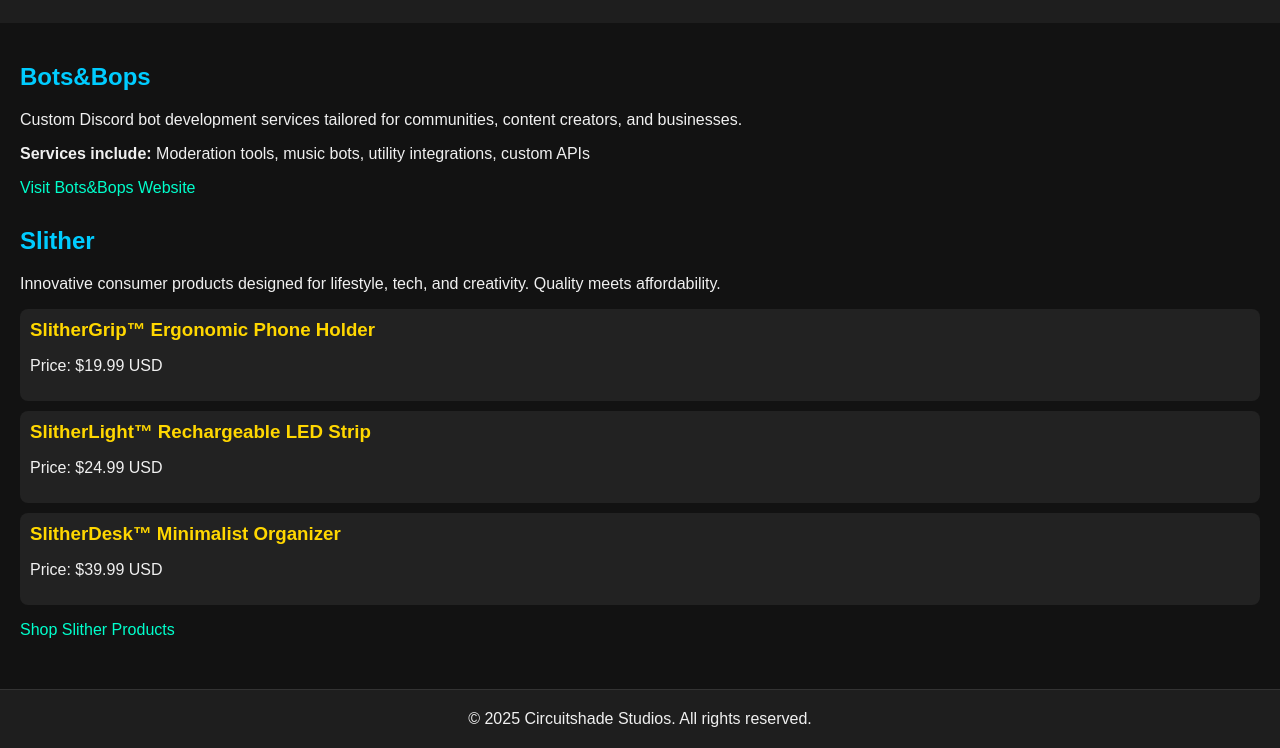
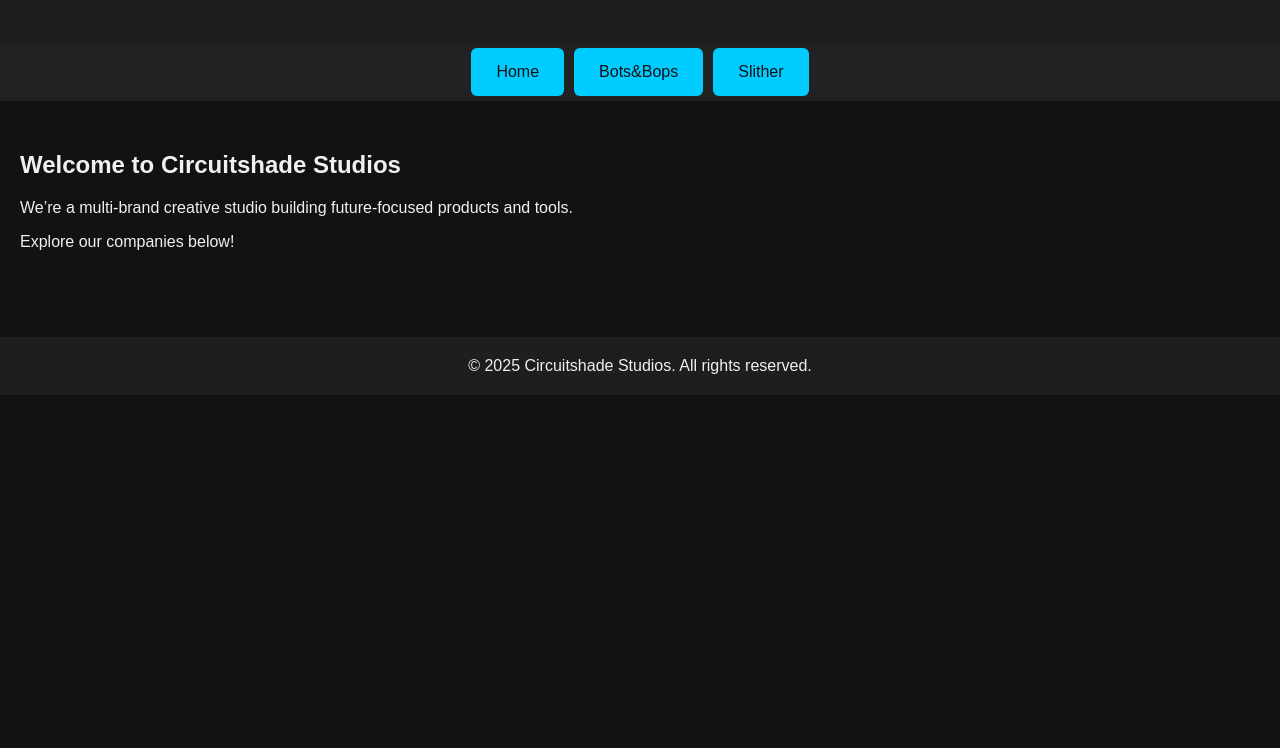
Before and after one commit to Mootube10/Circuitshade-Studios, a plain HTML site: page index.html in a window 1280 px wide. Shown: the part 104-852 px from the top of the page. After the commit the page ends 800 px from the top, so only its background shows below. Drawn offline with Linux system fonts and the light colour scheme.

Commit message:
Update index.html

```diff
--- a/index.html
+++ b/index.html
@@ -1,52 +1,70 @@
 <!DOCTYPE html>
 <html lang="en">
 <head>
-  <meta charset="UTF-8">
-  <meta name="viewport" content="width=device-width, initial-scale=1">
+  <meta charset="UTF-8" />
+  <meta name="viewport" content="width=device-width, initial-scale=1" />
   <title>Circuitshade Studios</title>
   <style>
     body {
+      background-color: #121212;
+      color: #f0f0f0;
       font-family: Arial, sans-serif;
       margin: 0;
       padding: 0;
-      background-color: #121212;
-      color: #f0f0f0;
     }
     header {
       background-color: #1e1e1e;
-      padding: 20px;
       text-align: center;
+      padding: 30px 20px;
     }
     header h1 {
       margin: 0;
       color: #00ffcc;
     }
+    nav {
+      display: flex;
+      justify-content: center;
+      background-color: #222;
+    }
+    .nav-button {
+      padding: 15px 25px;
+      margin: 5px;
+      background-color: #00ccff;
+      color: #121212;
+      border: none;
+      border-radius: 6px;
+      font-size: 16px;
+      cursor: pointer;
+    }
+    .nav-button:hover {
+      background-color: #0099cc;
+    }
     section {
-      padding: 20px;
-      border-bottom: 1px solid #333;
+      display: none;
+      padding: 30px 20px;
     }
-    .company {
-      margin-bottom: 30px;
+    section.active {
+      display: block;
     }
-    .company h2 {
-      color: #00ccff;
+    .product {
+      background-color: #222;
+      margin: 15px 0;
+      padding: 15px;
+      border-radius: 8px;
+    }
+    .product h3 {
+      margin: 0;
+      color: #ffd700;
     }
     a {
       color: #00ffcc;
       text-decoration: none;
     }
-    .products {
-      margin-top: 10px;
-    }
-    .product {
-      background-color: #222;
-      padding: 10px;
-      margin: 10px 0;
-      border-radius: 8px;
-    }
-    .product h3 {
-      margin: 0;
-      color: #ffd700;
+    footer {
+      background-color: #1e1e1e;
+      text-align: center;
+      padding: 20px;
+      margin-top: 40px;
     }
   </style>
 </head>
@@ -57,40 +75,62 @@
     <p>Empowering creativity through software and innovation</p>
   </header>
 
-  <section>
-    <div class="company">
-      <h2>Bots&Bops</h2>
-      <p>Custom Discord bot development services tailored for communities, content creators, and businesses.</p>
-      <p><strong>Services include:</strong> Moderation tools, music bots, utility integrations, custom APIs</p>
-      <p><a href="https://botsandbops.example.com" target="_blank">Visit Bots&Bops Website</a></p>
+  <nav>
+    <button class="nav-button" onclick="showSection('home')">Home</button>
+    <button class="nav-button" onclick="showSection('bots')">Bots&Bops</button>
+    <button class="nav-button" onclick="showSection('slither')">Slither</button>
+  </nav>
+
+  <section id="home" class="active">
+    <h2>Welcome to Circuitshade Studios</h2>
+    <p>We’re a multi-brand creative studio building future-focused products and tools.</p>
+    <p>Explore our companies below!</p>
+  </section>
+
+  <section id="bots">
+    <h2>Bots&Bops</h2>
+    <p>Custom Discord bot development for communities, creators, and businesses.</p>
+    <ul>
+      <li>Music, Moderation & Utility Bots</li>
+      <li>Custom API integrations</li>
+      <li>Premium support & deployment</li>
+    </ul>
+    <p>Visit: <a href="https://botsandbops.example.com" target="_blank">botsandbops.example.com</a></p>
+  </section>
+
+  <section id="slither">
+    <h2>Slither Products</h2>
+    <p>Innovative lifestyle tech with sleek design and reliable performance.</p>
+
+    <div class="product">
+      <h3>SlitherGrip™</h3>
+      <p>Ergonomic Phone Holder — <strong>$19.99</strong></p>
     </div>
 
-    <div class="company">
-      <h2>Slither</h2>
-      <p>Innovative consumer products designed for lifestyle, tech, and creativity. Quality meets affordability.</p>
+    <div class="product">
+      <h3>SlitherLight™</h3>
+      <p>Rechargeable LED Strip — <strong>$24.99</strong></p>
+    </div>
 
-      <div class="products">
-        <div class="product">
-          <h3>SlitherGrip™ Ergonomic Phone Holder</h3>
-          <p>Price: $19.99 USD</p>
-        </div>
-        <div class="product">
-          <h3>SlitherLight™ Rechargeable LED Strip</h3>
-          <p>Price: $24.99 USD</p>
-        </div>
-        <div class="product">
-          <h3>SlitherDesk™ Minimalist Organizer</h3>
-          <p>Price: $39.99 USD</p>
-        </div>
-      </div>
+    <div class="product">
+      <h3>SlitherDesk™</h3>
+      <p>Minimalist Desk Organizer — <strong>$39.99</strong></p>
+    </div>
 
-      <p><a href="https://slitherproducts.example.com" target="_blank">Shop Slither Products</a></p>
-    </div>
+    <p>Shop: <a href="https://slitherproducts.example.com" target="_blank">slitherproducts.example.com</a></p>
   </section>
 
-  <footer style="text-align: center; padding: 20px; background-color: #1e1e1e;">
+  <footer>
     &copy; 2025 Circuitshade Studios. All rights reserved.
   </footer>
 
+  <script>
+    function showSection(id) {
+      const sections = document.querySelectorAll('section');
+      sections.forEach(sec => sec.classList.remove('active'));
+      document.getElementById(id).classList.add('active');
+    }
+  </script>
+
 </body>
 </html>
```
